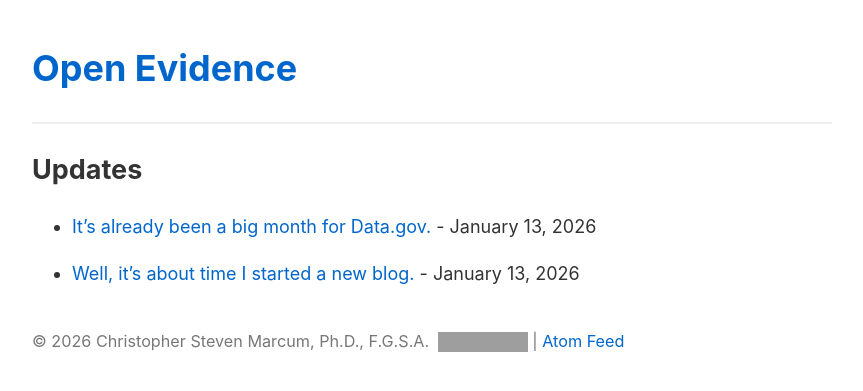
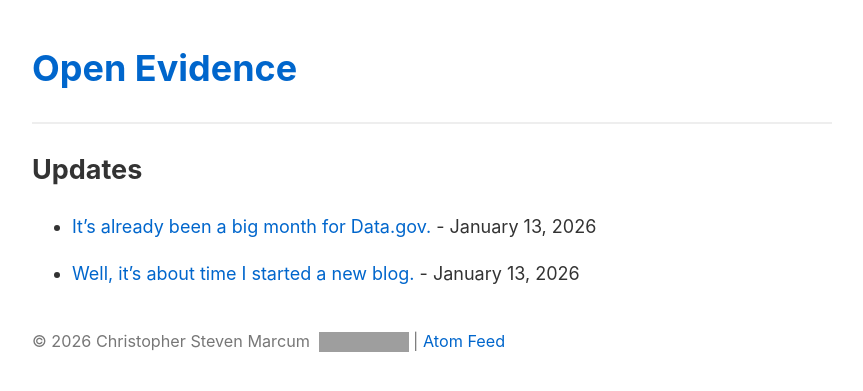
Before and after one commit to cmarcum/marcum-blog, a Jekyll site: the page built from index.md, in a window 1280 px wide. Shown: the top 391 px of the page, without its empty margins (208-1071 px from the left). Built offline with Jekyll 4.4.1, drawn with Linux system fonts in a browser that asks for light colours; grey boxes are pictures that could not be loaded.

```diff
--- a/_config.yml
+++ b/_config.yml
@@ -1,5 +1,5 @@
 title: "Open Evidence"
-author: "Christopher Steven Marcum, Ph.D., F.G.S.A."
+author: "Christopher Steven Marcum"
 description: "Perspectives on science, data, and technology that don't fit anywhere else."
 url: "http://www.chrismarcum.com"
 baseurl: "/marcum-blog"
```
